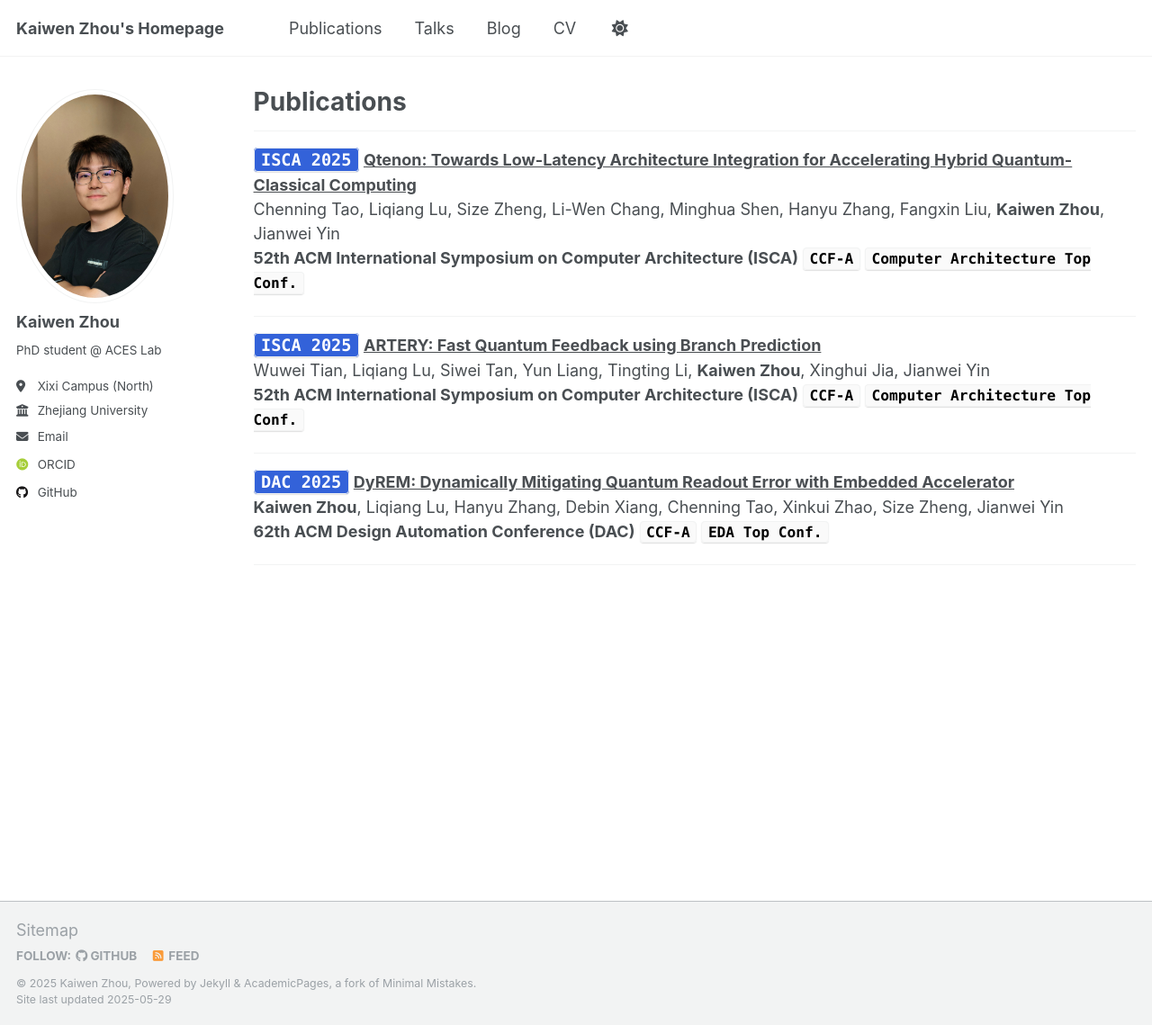
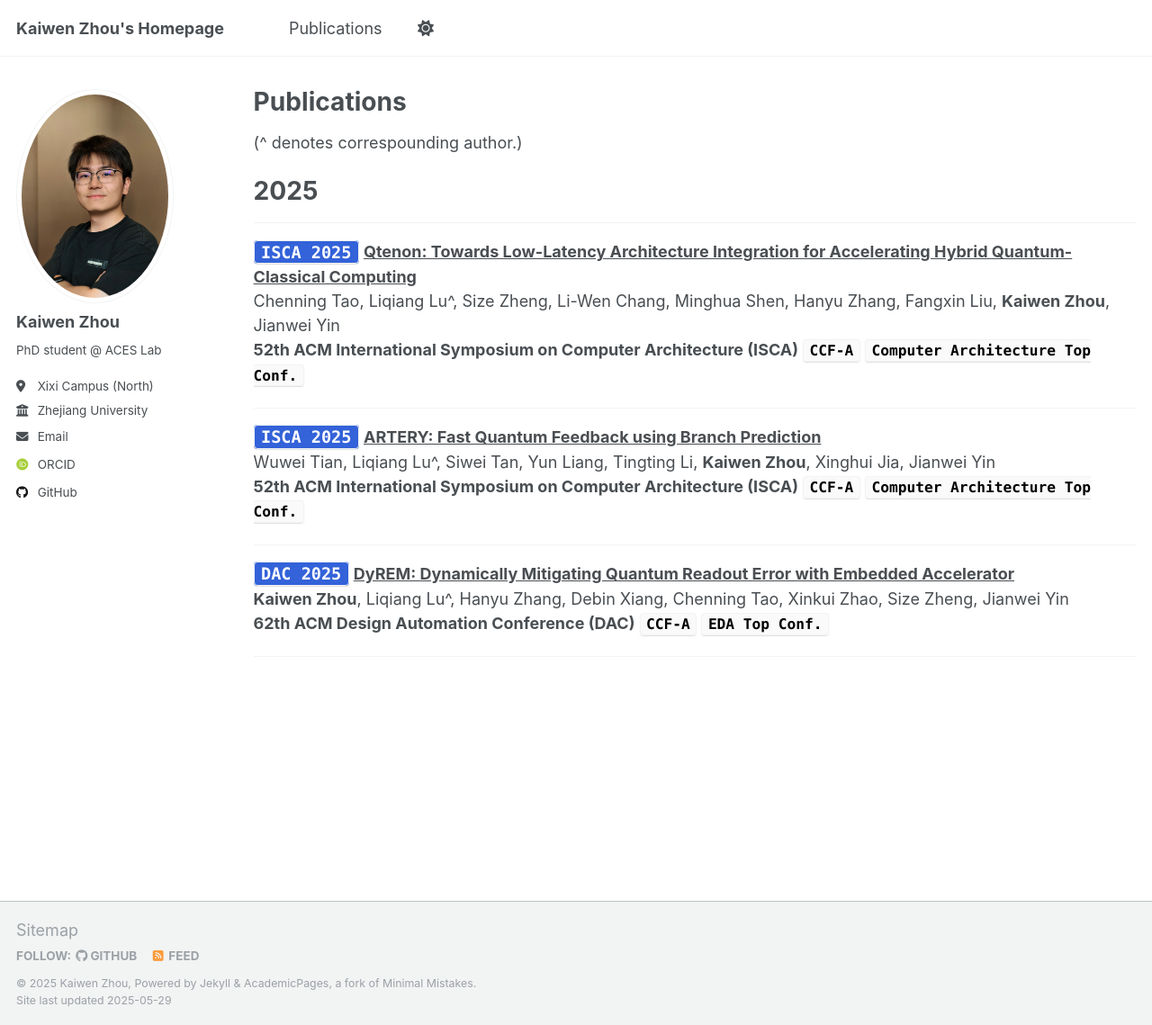
Before and after one commit to KaiwenZhou2003/kaiwenzhou2003.github.io, a Jekyll site: the page built from _pages/publications.md, in a window 1280 px wide and 1139 px high. Shown: the whole window at 90% size. Built offline with Jekyll 4.4.1, drawn with Linux system fonts in a browser that asks for light colours; some web fonts are replaced.

```diff
--- a/_pages/publications.md
+++ b/_pages/publications.md
@@ -4,9 +4,10 @@ title: "Publications"
 permalink: /publications/
 author_profile: true
 ---
-
+(^ denotes correspounding author.)
 <!-- You can also find my articles on <u><a href="https://scholar.google.com/citations?hl=zh-CN&user=635o82sAAAAJ">my Google Scholar profile</a>.</u> -->
 
+# 2025
 ------
 
 <code style="color: #ffffff; background-color:rgb(51, 98, 217); font-size: 1.03em;"><b>ISCA 2025</b></code>
@@ -14,7 +15,7 @@ author_profile: true
   Qtenon: Towards Low-Latency Architecture Integration for Accelerating Hybrid Quantum-Classical Computing</strong>
 </a>
 <br>
-<span >Chenning Tao, Liqiang Lu, Size Zheng, Li-Wen Chang, Minghua Shen, Hanyu Zhang, Fangxin Liu, <strong>Kaiwen Zhou</strong>, Jianwei Yin
+<span >Chenning Tao, Liqiang Lu^, Size Zheng, Li-Wen Chang, Minghua Shen, Hanyu Zhang, Fangxin Liu, <strong>Kaiwen Zhou</strong>, Jianwei Yin
 </span>
 <br>
 <span style=""><strong>
@@ -30,7 +31,7 @@ author_profile: true
   ARTERY: Fast Quantum Feedback using Branch Prediction </strong>
 </a>
 <br>
-<span >Wuwei Tian, Liqiang Lu, Siwei Tan, Yun Liang, Tingting Li, <strong>Kaiwen Zhou</strong>, Xinghui Jia, Jianwei Yin
+<span >Wuwei Tian, Liqiang Lu^, Siwei Tan, Yun Liang, Tingting Li, <strong>Kaiwen Zhou</strong>, Xinghui Jia, Jianwei Yin
 </span>
 <br>
 <span style=""><strong>
@@ -46,7 +47,7 @@ author_profile: true
   DyREM: Dynamically Mitigating Quantum Readout Error with Embedded Accelerator</strong>
 </a>
 <br>
-<span ><strong>Kaiwen Zhou</strong>, Liqiang Lu, Hanyu Zhang, Debin Xiang, Chenning Tao, Xinkui Zhao, Size Zheng, Jianwei Yin
+<span ><strong>Kaiwen Zhou</strong>, Liqiang Lu^, Hanyu Zhang, Debin Xiang, Chenning Tao, Xinkui Zhao, Size Zheng, Jianwei Yin
 </span>
 <br>
 <span style=""><strong>
```
Also changed, not shown: _data/navigation.yml (+6 -6 lines), _pages/about.md (+1 -1 lines).
